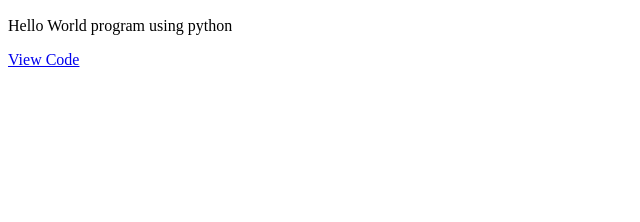
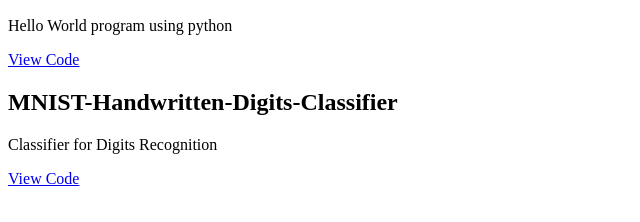
Before and after one commit to ash-v-work/ash-v-work.github.io, a plain HTML site: page index.html in a window 1280 px wide. Shown: the part 110-332 px from the top of the page, without its empty margins (0-640 px from the left). Drawn offline with Linux system fonts and the light colour scheme.

Commit message:
Update index.html

```diff
--- a/index.html
+++ b/index.html
@@ -11,5 +11,12 @@
       <p>Hello World program using python</p>
       <a href="https://github.com/ash-v-work/Hello-World">View Code</a>
     </div>
+
+     <div>
+      <h2>MNIST-Handwritten-Digits-Classifier</h2>
+      <p>Classifier for Digits Recognition</p>
+      <a href="https://github.com/ash-v-work/MNIST-handwritten-digits-classifier/tree/main">View Code</a>
+    </div>
+
   </body>
 </html>
```
